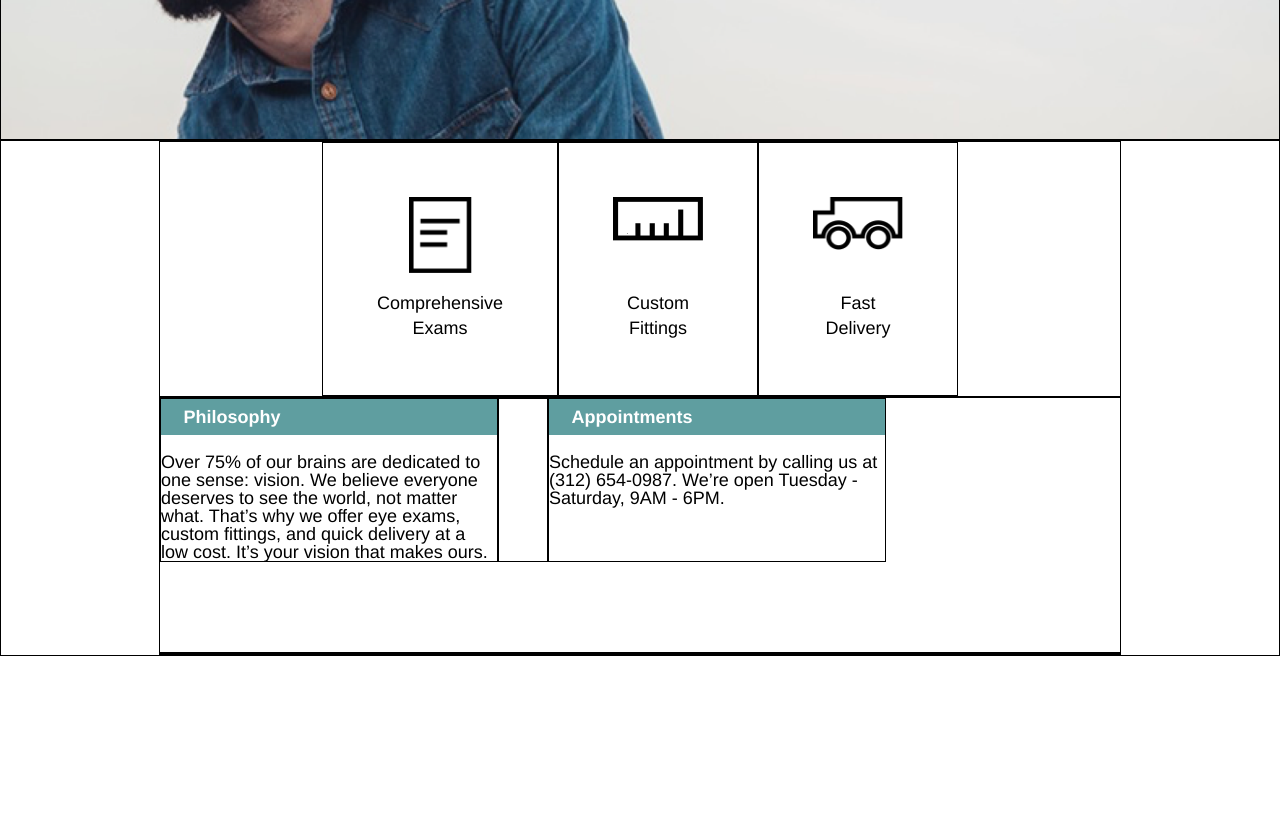
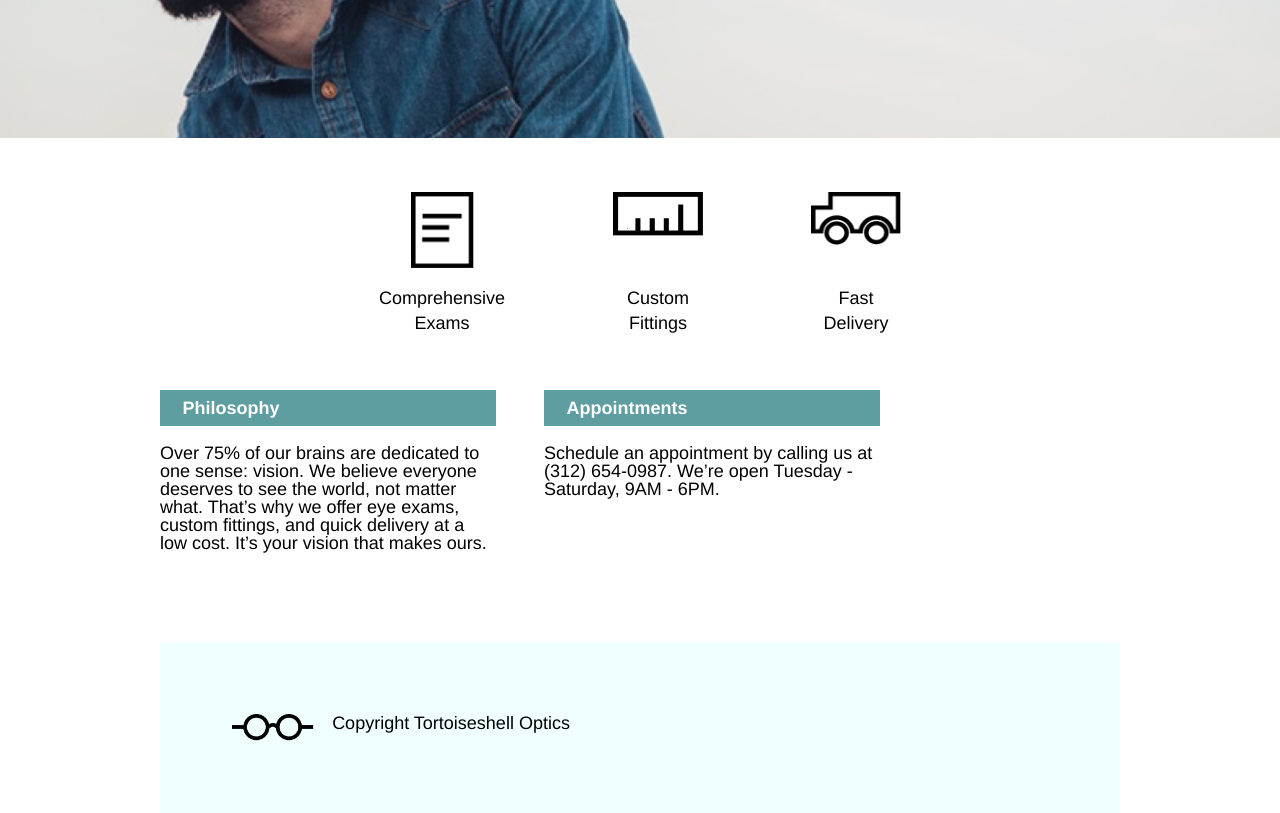
Before and after one commit to johnrobertmcbride/tortoise, a plain HTML site: page index.html in a window 1280 px wide. Shown: the part 420-1233 px from the top of the page. Before the commit the page ends 1076 px from the top, so only its background shows below. Drawn offline with Linux system fonts and the light colour scheme.

Commit message:
complete desktop site

```diff
--- a/index.html
+++ b/index.html
@@ -60,7 +60,11 @@
       </div>
 
       <!--Footer Section-->
-      <footer class="container">
+      <footer>
+        <div class="footer">
+          <img src="./resources/images/logo-black.png">
+          <p>Copyright Tortoiseshell Optics</p>
+        </div>
       </footer>
 
     </div>
--- a/resources/css/style.css
+++ b/resources/css/style.css
@@ -1,7 +1,3 @@
-div, header, footer {
-  border: 1px solid black;
-}
-
 html {
   font-family: Helvetica;
   font-size: 18px;
@@ -71,11 +67,6 @@ header p {
   align-items: center;
 }
 
-.container {
-  width: 960px;
-  display: flex;
-}
-
 .featuresection {
   width: 960px;
   display: flex;
@@ -124,3 +115,21 @@ header p {
   padding: 0.5rem 1.25rem;
   margin-bottom: 1rem;
 }
+
+footer {
+  width: 960px;
+  display: flex;
+  background-color: azure;
+  align-items: center;
+}
+
+footer img {
+  height: 1.5rem;
+  width: auto;
+  margin-right: 1rem;
+}
+
+.footer {
+  display: flex;
+  margin: 4rem;
+}
```
